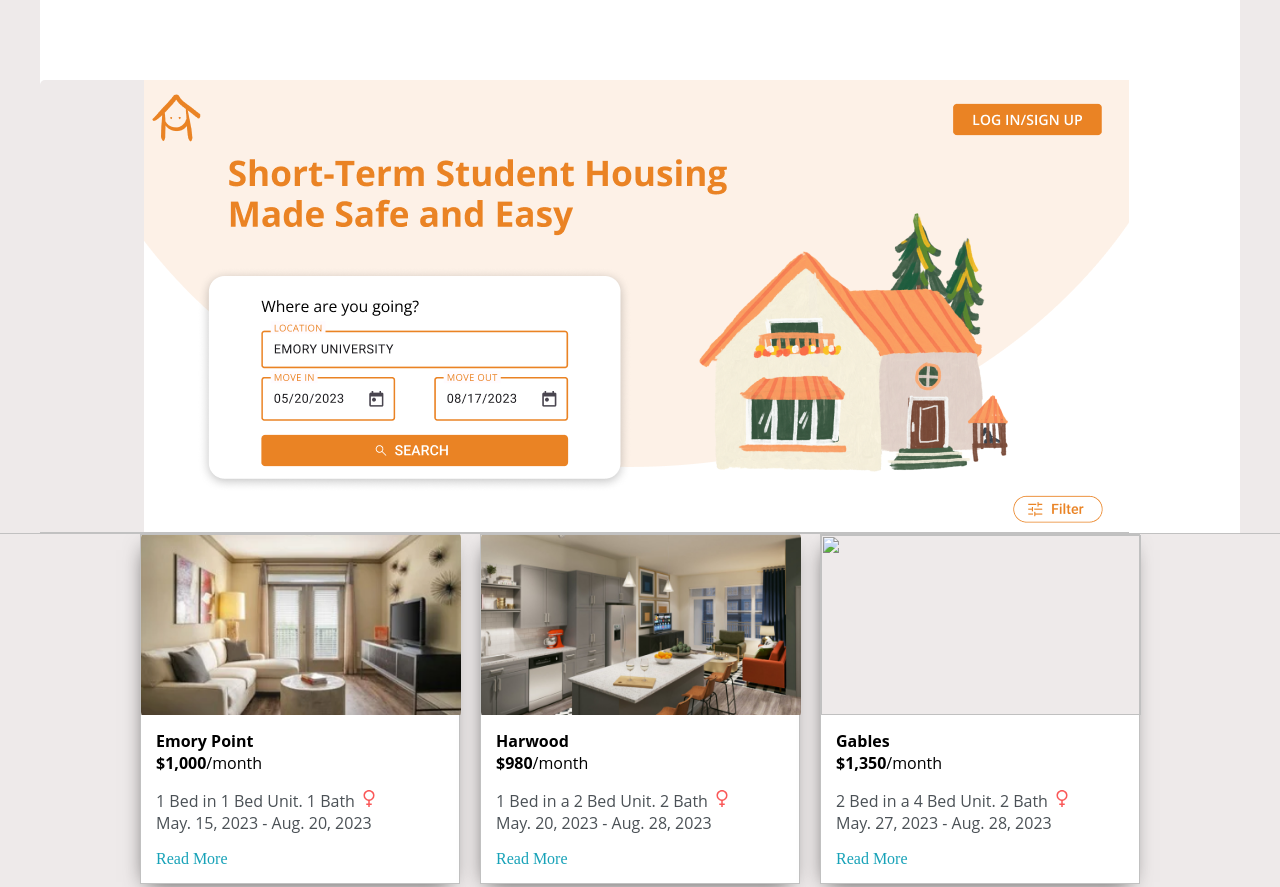
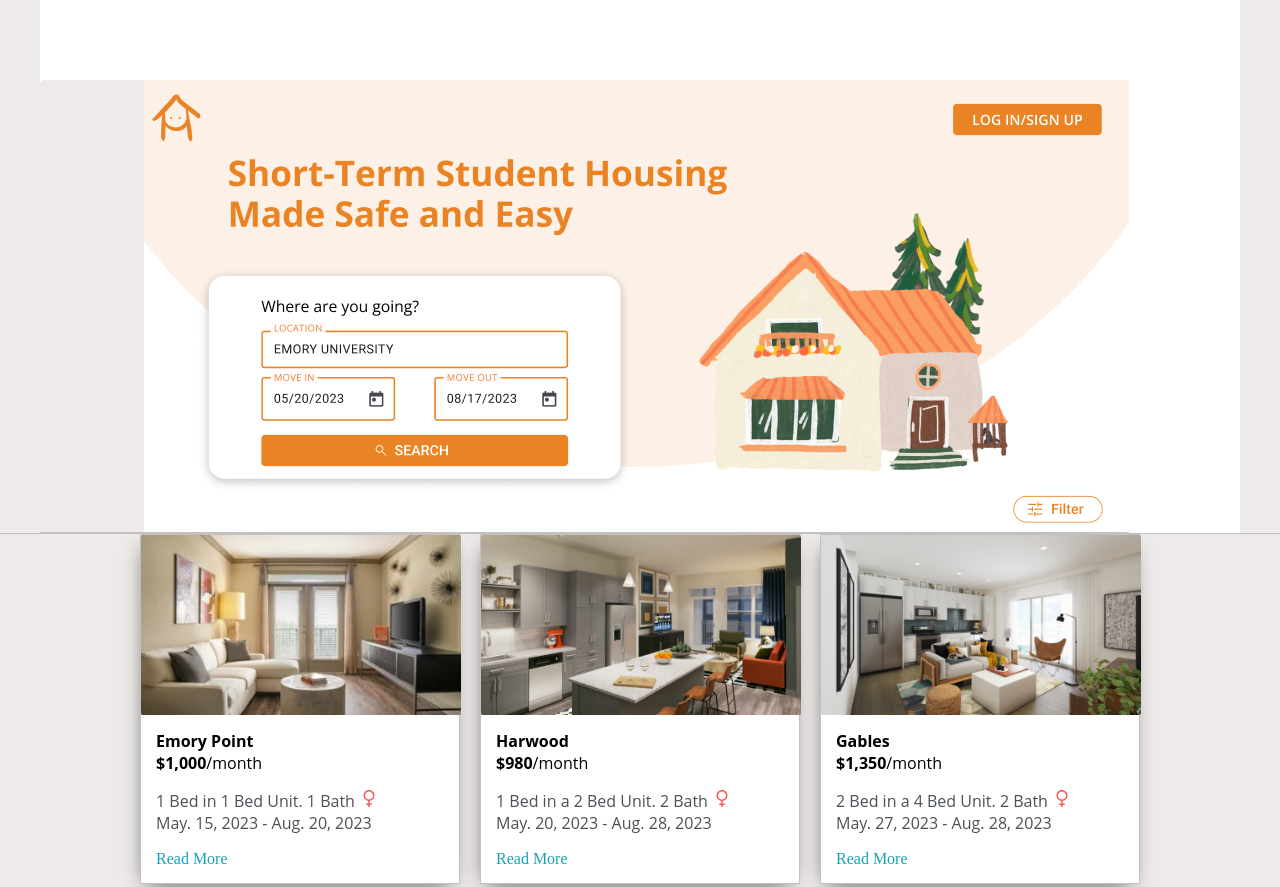
Before and after one commit to Motaphe/UniHome, a plain HTML site: page index.html in a window 1280 px wide. Shown: the top 887 px of the page. Drawn offline with Linux system fonts and the light colour scheme; the site is published under a folder, as on GitHub Pages, so addresses that start at the root find nothing.

Commit message:
maintainence

```diff
--- a/index.html
+++ b/index.html
@@ -58,7 +58,7 @@
 
                 <div>
                     <div class="post">
-                        <img class="thumbnail" src="/content/housing3.png">
+                        <img class="thumbnail" src="./content/housing3.png">
                         <div class="post-preview">
                             <h6 class="post-title"><b>Gables</b>&nbsp&nbsp&nbsp&nbsp&nbsp&nbsp&nbsp&nbsp&nbsp&nbsp&nbsp&nbsp&nbsp&nbsp&nbsp&nbsp&nbsp&nbsp&nbsp&nbsp&nbsp&nbsp&nbsp&nbsp&nbsp&nbsp&nbsp&nbsp&nbsp&nbsp&nbsp&nbsp&nbsp&nbsp&nbsp       <b>$1,350</b>/month</h6>
                             <p class="post-intro">2 Bed in a 4 Bed Unit. 2 Bath &nbsp<svg width="12" height="17" viewBox="0 0 12 17" fill="none" xmlns="http://www.w3.org/2000/svg">
```
Also changed, not shown: default.css (line endings or trailing spaces), gables.html (line endings or trailing spaces), homepage_unlocked.html (line endings or trailing spaces), login.html (line endings or trailing spaces), register.html (line endings or trailing spaces), what_you_wanna_do.html (line endings or trailing spaces).
